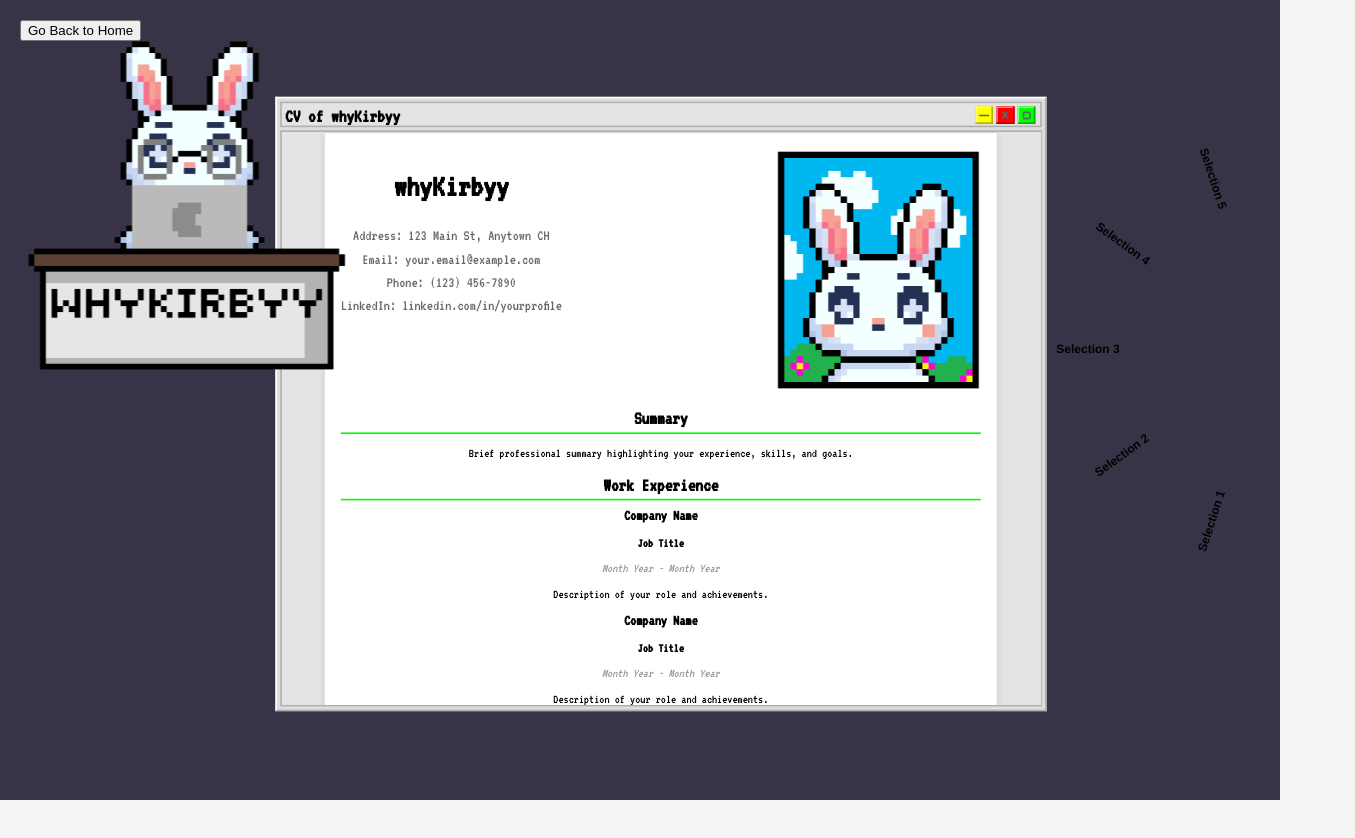
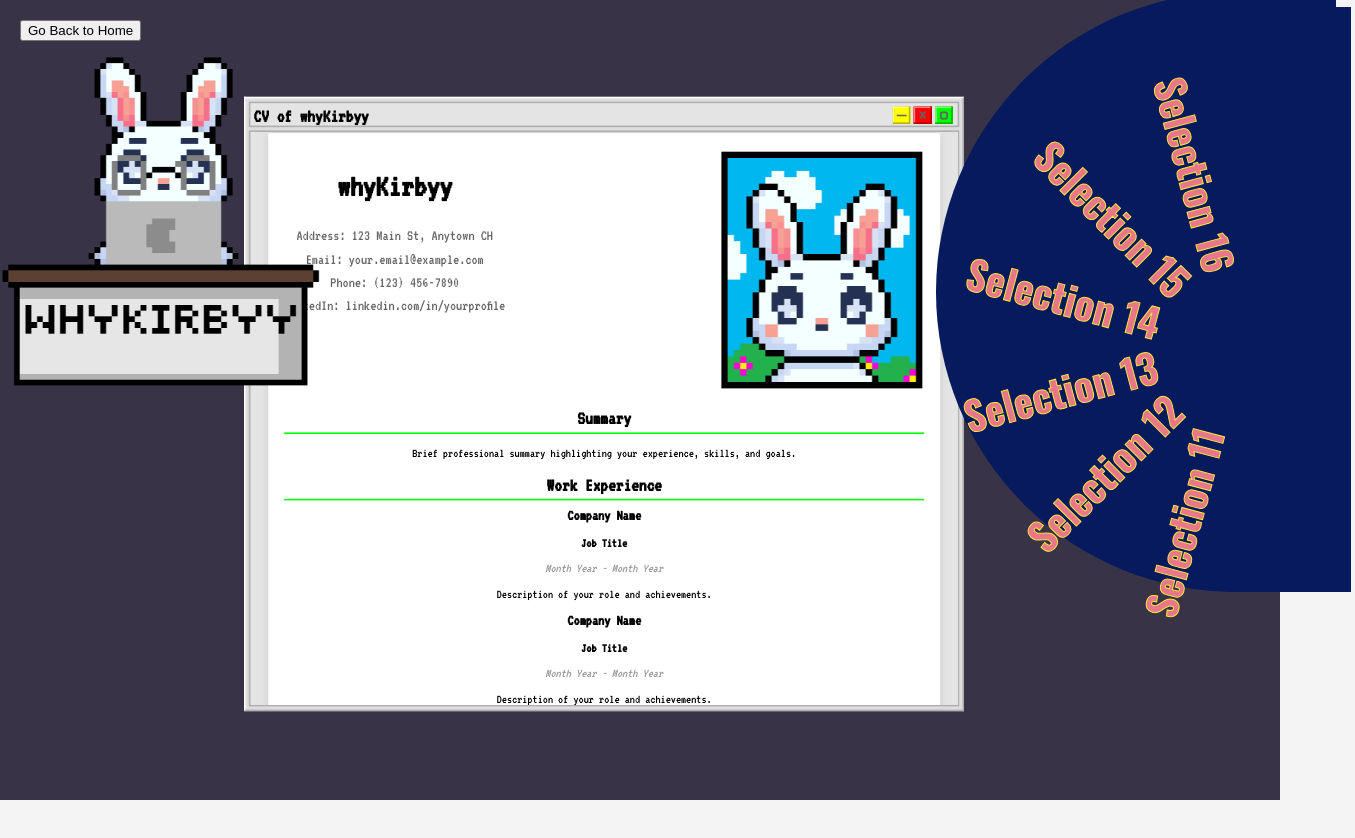
Before and after one commit to whyKirbyy/whykirbyy, a React (Vite) app: page /CV in a window 1280 px wide. Shown: the whole page, 1355 px wide, since content can reach past the window. Built offline with nearby package versions, Linux system fonts and the light colour scheme; a web font is replaced by a local one.

Commit message:
Background of selection wheel is done, start work on the selection at a certain degree

```diff
--- a/src/components/selectionWheel.tsx
+++ b/src/components/SelectionWheel.tsx
@@ -1,6 +1,7 @@
 import React, { useEffect, useRef, useState } from 'react';
 import * as d3 from 'd3';
 import "../style/components/SelectionWheel.scss";
+import SelectionWheelBackground from "./SelectionWheelBackground.tsx";
 
 type SelectionWheelProps = {
   options: string[];
@@ -26,7 +27,7 @@ const SelectionWheel: React.FC<SelectionWheelProps> = ({ options, startAngle = 0
       .attr("height", height)
       .style("overflow", "visible");
 
-    //clearing any existing <g> elements
+    // Clearing any existing <g> elements
     svg.selectAll("*").remove();
 
     const container = svg.append("g")
@@ -56,15 +57,18 @@ const SelectionWheel: React.FC<SelectionWheelProps> = ({ options, startAngle = 0
       })
       .attr("text-anchor", "middle")
       .attr("alignment-baseline", "middle")
+      .attr("fill", "#E87889")
+      .attr("stroke", "#F7E73D")
+      .attr("stroke-width", "1px")
       .text(d => d.data.label);
   }, [options, startAngle]);
 
   const handleWheel = (event: React.WheelEvent) => {
-    const maxOptionsBeforeRotation = 4; //number of elements before rotations start
+    const maxOptionsBeforeRotation = 4; // Number of elements before rotations start
     if (options.length > maxOptionsBeforeRotation) {
       let newRotation = rotation + event.deltaY * 0.1;
 
-      //rotation stop point
+      // Rotation stop point
       if (newRotation > maxRotation - anglePerOption) {
         newRotation = maxRotation - anglePerOption;
       } else if (newRotation < -(anglePerOption)) {
@@ -74,12 +78,36 @@ const SelectionWheel: React.FC<SelectionWheelProps> = ({ options, startAngle = 0
       setRotation(newRotation);
       d3.select(containerRef.current)
         .attr('transform', `translate(200, 200) rotate(${newRotation})`);
+
+      detectOptionAtFixedAngle(90); // Detect option at the top of the wheel
+    }
+  };
+
+  const detectOptionAtFixedAngle = (fixedAngle: number) => {
+    const adjustedRotation = (rotation + 360) % 360; // Adjust rotation to be within [0, 360)
+    const fixedAngleRadians = fixedAngle * (Math.PI / 180);
+
+    const optionsWithAngles = options.map((option, index) => {
+      const angle = (startAngle + index * anglePerOption - adjustedRotation + 360) % 360;
+      const angleRadians = angle * (Math.PI / 180);
+      return { option, angleRadians };
+    });
+
+    const optionAtFixedAngle = optionsWithAngles.find(({ angleRadians }) =>
+      Math.abs(angleRadians - fixedAngleRadians) < 0.1
+    );
+
+    if (optionAtFixedAngle) {
+      console.log(`Option at ${fixedAngle} degrees: ${optionAtFixedAngle.option}`);
     }
   };
 
   return (
-    <div className="selection-wheel" onWheel={handleWheel}>
-      <svg ref={svgRef}></svg>
+    <div className="selection-wheel-container">
+      <div className="selection-wheel" onWheel={handleWheel}>
+        <svg ref={svgRef}></svg>
+      </div>
+      <SelectionWheelBackground />
     </div>
   );
 };
--- /dev/null
+++ b/src/components/SelectionWheelBackground.tsx
@@ -0,0 +1,19 @@
+import React from 'react';
+import "../style/components/SelectionWheelBackground.scss";
+
+const SelectionWheelBackground: React.FC = () => {
+  return (
+    <div className={"SelectionWheelBackground"}>
+      <div className="half-circle2"></div>
+      <div className="piece-of-cake-container">
+        <svg className={"piece-of-cake"} viewBox="0 0 800 800">
+          <path d="m10 100 200-60a60 160 0 0 1 0 120Z"/>
+        </svg>
+      </div>
+      <div className="half-circle"></div>
+    </div>
+  )
+    ;
+};
+
+export default SelectionWheelBackground;
--- a/src/pages/CVPage.tsx
+++ b/src/pages/CVPage.tsx
@@ -4,12 +4,12 @@ import "../style/pages/CVPage.scss";
 import Window from "../components/Window";
 import StarBackground from "../components/StarBackground";
 import bunnyDesk from "../assets/bunnyDesk.png";
-import SelectionWheel from "../components/selectionWheel";
+import SelectionWheel from "../components/SelectionWheel.tsx";
 
 const CVPage: React.FC = () => {
   const navigate = useNavigate();
   const [cvContent, setCvContent] = useState<string>('');
-  const options = ['Selection 1', 'Selection 2', 'Selection 3', 'Selection 4', 'Selection 5'];
+  const options = ['Selection 11', 'Selection 12', 'Selection 13', 'Selection 14', 'Selection 15', "Selection 16"];
 
   const navigateToHome = () => {
     navigate('/');
--- a/src/style/components/SelectionWheel.scss
+++ b/src/style/components/SelectionWheel.scss
@@ -1,11 +1,14 @@
+@import "../../theme";
+
 .selection-wheel {
   position: fixed;
-  right: -18rem;
+  right: -16rem;
   top: 50%;
   transform: translateY(-50%);
   width: 500px;
   height: 500px;
   overflow: visible;
+  z-index: 10;
 
   svg {
     width: 100%;
@@ -14,13 +17,13 @@
   }
 
   .slice {
-    font-family: Helvetica, Arial, sans-serif;
-    font-size: 11px;
+    font-family: $compact-font-1;
+    font-size: 12px;
     pointer-events: none;
   }
 
   text {
-    font-size: 12px;
+    font-size: 2.5rem;
     font-weight: bold;
   }
 }
--- /dev/null
+++ b/src/style/components/SelectionWheelBackground.scss
@@ -0,0 +1,55 @@
+@import "../../theme";
+
+.SelectionWheelBackground {
+    position: absolute;
+    top: -2rem;
+    left: 0;
+    width: 100%;
+    height: 100%;
+    z-index: 6;
+}
+
+.half-circle {
+  width: 600px;
+  height: 400px;
+  background: $blue;
+  position: absolute;
+  top: 78%;
+  right: -16rem;
+  transform: rotate(-90deg);
+  transform-origin: 0 0;
+  border-top-left-radius: 300px;
+  border-top-right-radius: 300px;
+  z-index: 1;
+}
+
+.half-circle2 {
+  width: 585px;
+  height: 400px;
+  background: $blue;
+  position: absolute;
+  top: 78%;
+  right: -16rem;
+  transform: rotate(-90deg);
+  transform-origin: 0 0;
+  border-top-left-radius: 300px;
+  border-top-right-radius: 300px;
+  z-index: 7;
+}
+
+.piece-of-cake-container {
+  position: absolute;
+  top: -5rem;
+  right: 0.5rem;
+  width: 400px;
+  height: 400px;
+  z-index: 6;
+  pointer-events: none;
+}
+
+.piece-of-cake {
+  width: 100%;
+  height: 100%;
+  transform: rotate(-133deg);
+  fill: white;
+}
--- a/src/style/components/Window.scss
+++ b/src/style/components/Window.scss
@@ -1,6 +1,6 @@
 @import url('https://fonts.googleapis.com/css?family=VT323&display=swap');
 
-$box-size: 75vw;
+$box-size: 70vw;
 $border-color: #afafaf; //stripes
 $box-color: #e4e4e4; //inside of stripes where text is
 $border-size: 2px;
@@ -68,6 +68,7 @@ $frame-color: #dddddd;
     flex: 1;
     width: calc(#{$box-size} - #{$border-size * 4});
     margin: $border-size * 2;
+    margin-top: 0.5;
     background: $box-color;
     border: $border-size solid $border-color;
     padding: $border-size;
--- a/src/style/pages/CVPage.scss
+++ b/src/style/pages/CVPage.scss
@@ -5,8 +5,8 @@ body, html {
 
 .bunnyDesk {
   position: absolute;
-  top: 5%;
-  left: 2%;
+  top: 7%;
+  left: 0%;
   z-index: 10;
   width: 25%; /* Adjust the percentage as needed */
   height: auto; /* This maintains the aspect ratio */
@@ -14,5 +14,5 @@ body, html {
 
 .cvwindow-page {
   position: absolute;
-  left: 14%;
+  left: 12%;
 }
```
